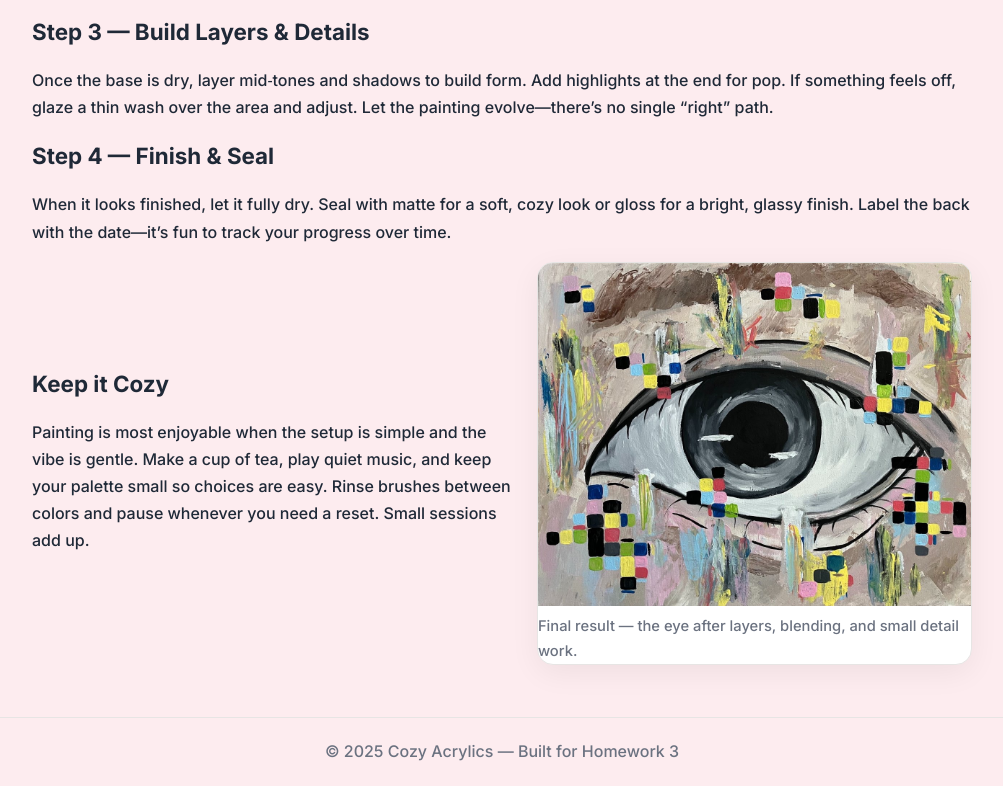
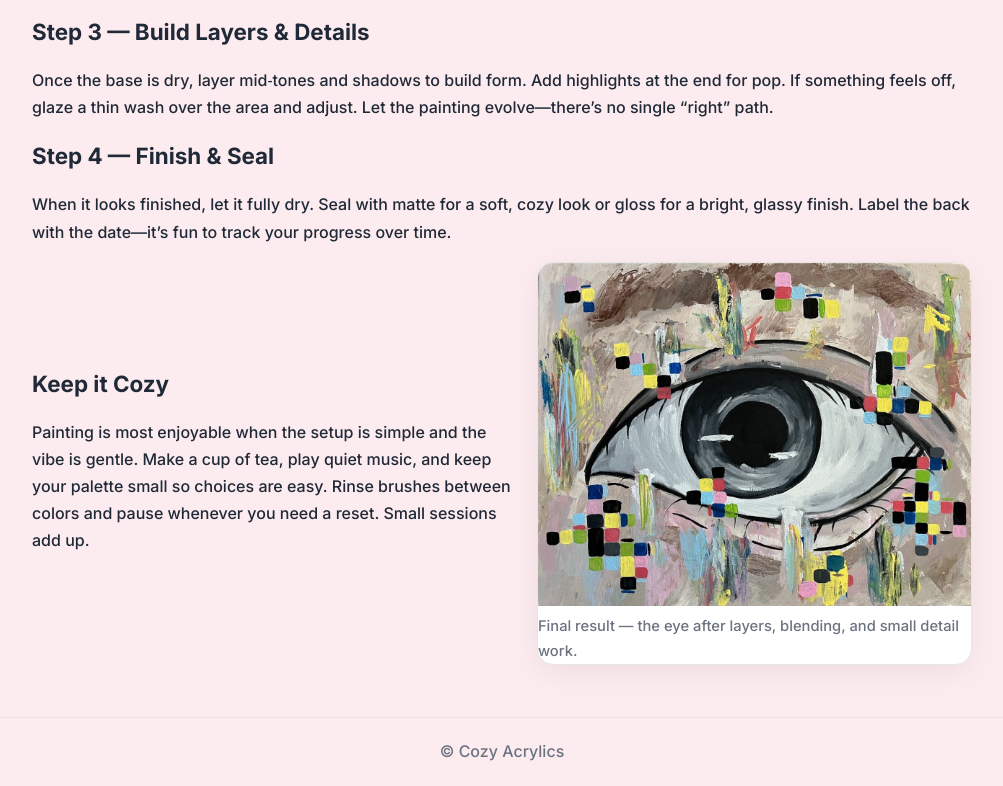
Before and after one commit to annahallx127/DS-HW3, a plain HTML site: page steps.html in a window 1280 px wide. Shown: the part 914-1700 px from the top of the page, without its empty margins (138-1141 px from the left). Drawn offline with Linux system fonts and the light colour scheme.

```diff
--- a/steps.html
+++ b/steps.html
@@ -71,6 +71,6 @@
     </section>
   </main>
 
-  <footer>© 2025 Cozy Acrylics — Built for Homework 3</footer>
+  <footer>© Cozy Acrylics</footer>
 </body>
 </html>
```
Also changed, not shown: 1 other file.
